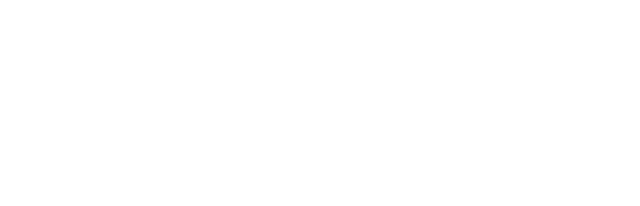
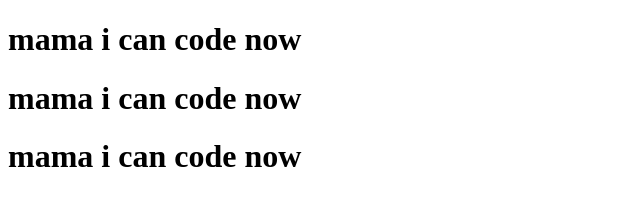
Before and after one commit to rafsanaKsamanta/my-second-repo, a plain HTML site: page index.html in a window 1280 px wide. Shown: the whole page, without its empty margins (0-640 px from the left). Drawn offline with Linux system fonts and the light colour scheme.

Commit message:
added header

```diff
--- a/index.html
+++ b/index.html
@@ -7,6 +7,8 @@
     <title>My second github repo</title>
 </head>
 <body>
-
+    <h1>mama i can code now</h1>
+    <h1>mama i can code now</h1>
+    <h1>mama i can code now</h1>
 </body>
 </html>
```
